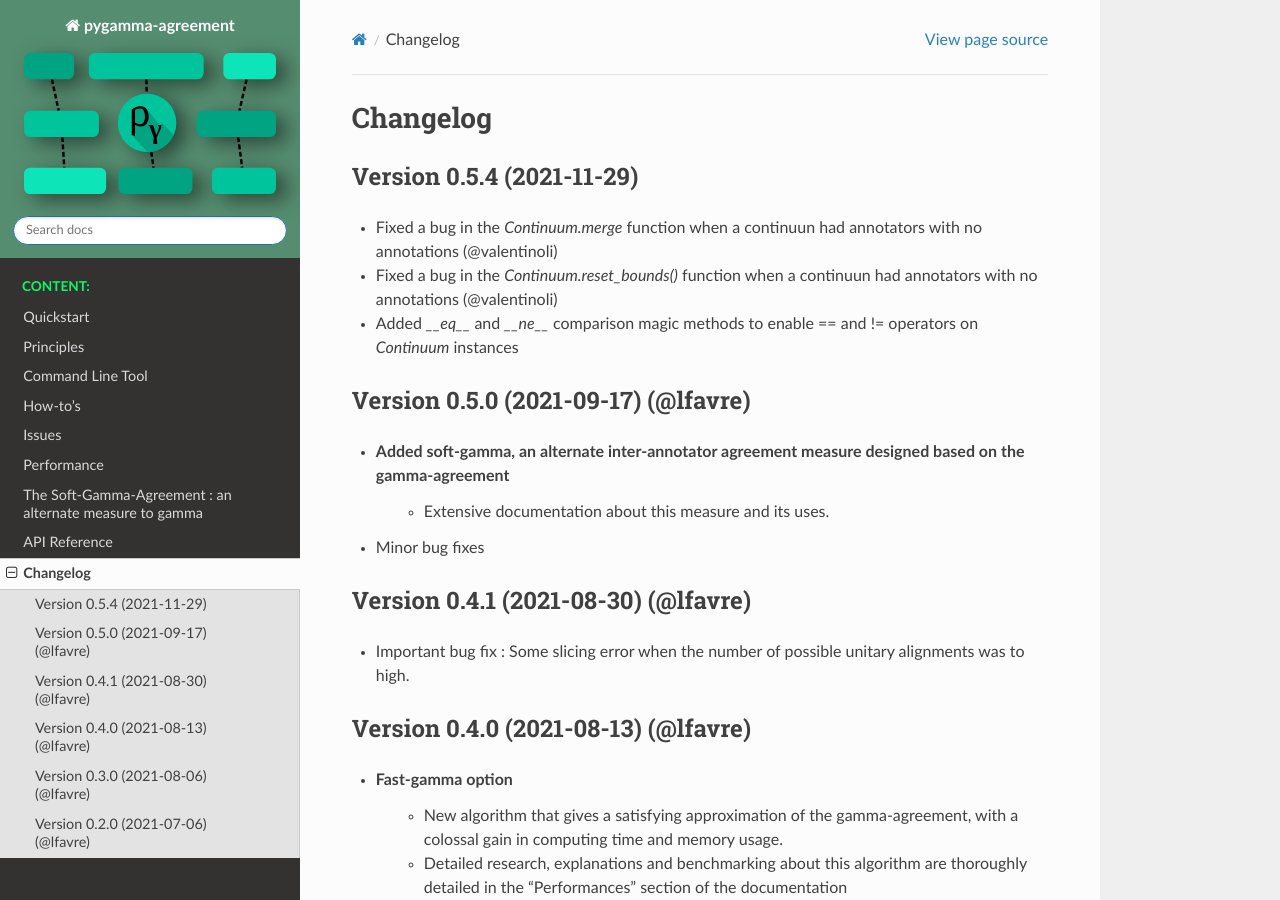
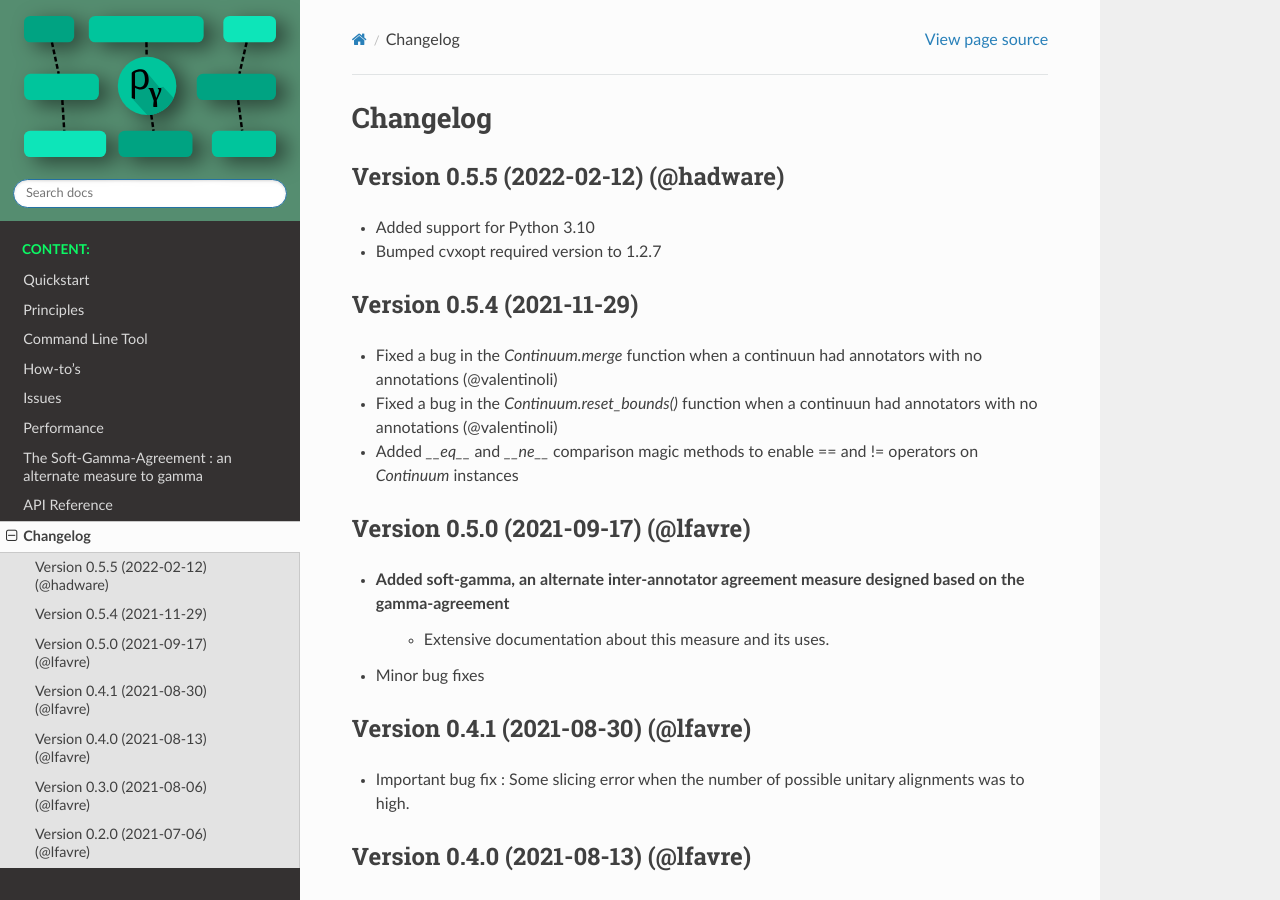
Before and after one commit to bootphon/pygamma-agreement, a Sphinx documentation site: the page built from docs/source/changelog.rst, in a window 1280 px wide and 900 px high. Built offline with Sphinx 7.4.7 and the Read the Docs theme 2.0.0, drawn with Linux system fonts in a browser that asks for light colours.

Commit message:
Added support for python 3.10 via cvxopt's version bump.

```diff
--- a/docs/source/changelog.rst
+++ b/docs/source/changelog.rst
@@ -1,6 +1,12 @@
 #########
 Changelog
 #########
+
+Version 0.5.5 (2022-02-12) (@hadware)
+~~~~~~~~~~~~~~~~~~~~~~~~~~~~~~~~~~~~
+
+* Added support for Python 3.10
+* Bumped cvxopt required version to 1.2.7
 
 Version 0.5.4 (2021-11-29)
 ~~~~~~~~~~~~~~~~~~~~~~~~~~~~~~~~~~~~
--- a/requirements.txt
+++ b/requirements.txt
@@ -2,7 +2,7 @@
 numpy>= 1.10.4
 pyannote.core>=4.1
 cvxpy>= 1.0.25
-cvxopt== 1.2.6
+cvxopt== 1.2.7
 tqdm>= 4.46.0
 numba>= 0.54.0
 typing_extensions>= 3.7.4.3
--- a/setup.py
+++ b/setup.py
@@ -39,7 +39,7 @@
     # package
     packages=find_packages(),
     install_requires=requirements,
-    version='0.5.4',
+    version='0.5.5',
 
     # PyPI
     name='pygamma-agreement',
```
